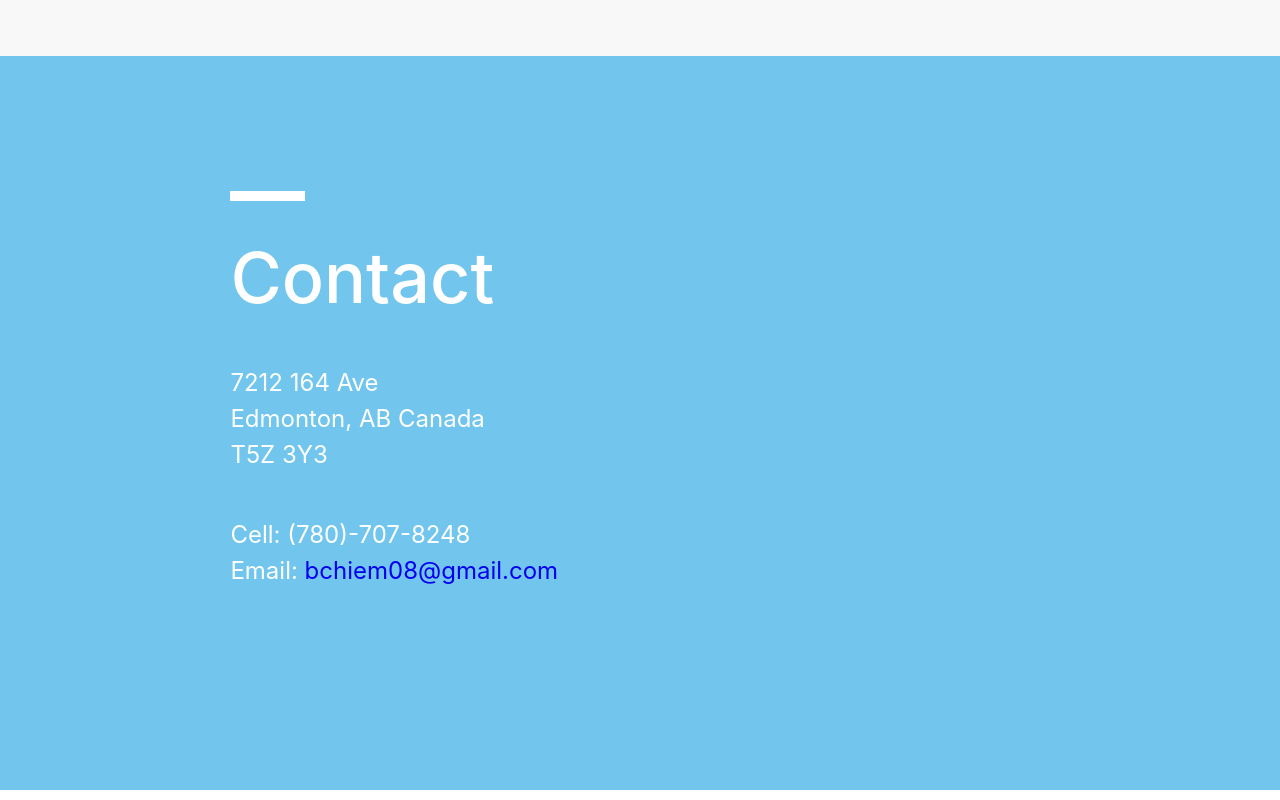
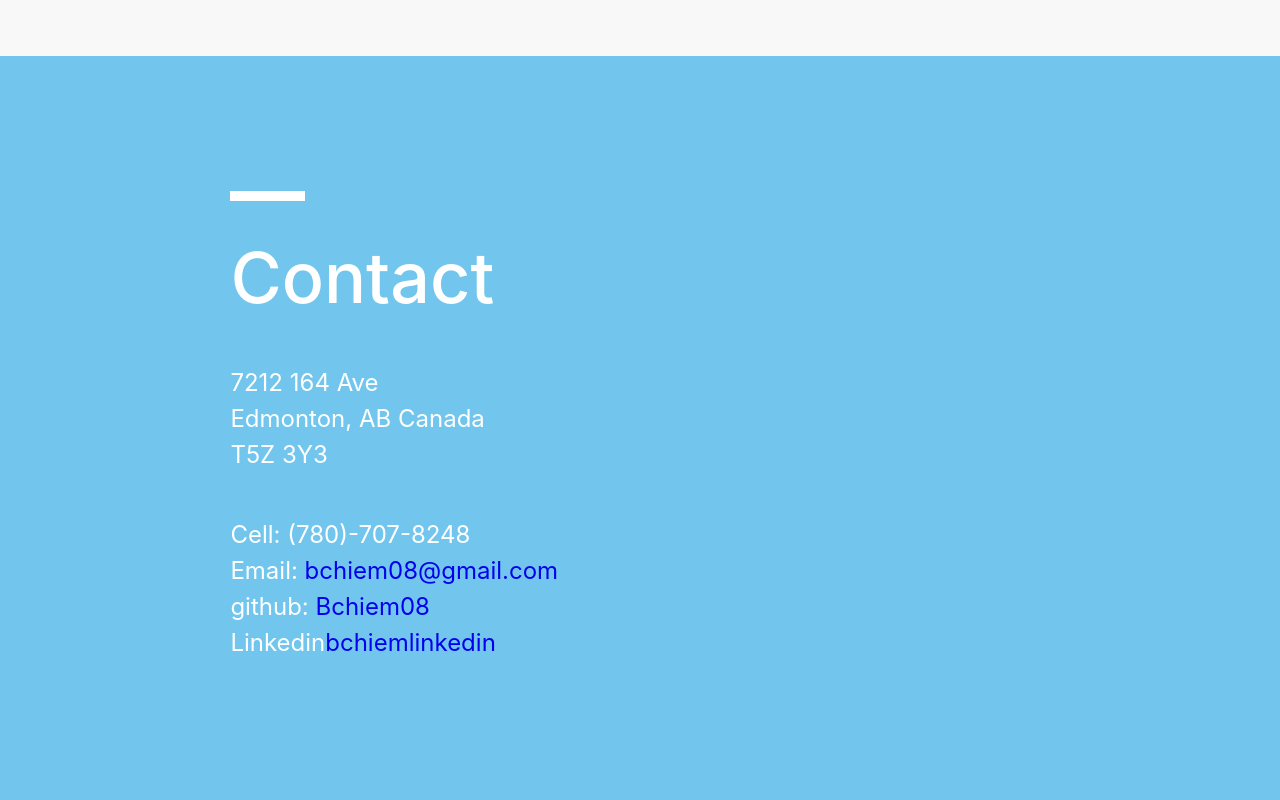
Before and after one commit to Bchiem08/Profile-page, a React (Create React App) app: page / in a window 1280 px wide. Shown: the part 4398-5198 px from the top of the page. Built offline with nearby package versions, Linux system fonts and the light colour scheme.

Commit message:
Add linkedin and git

```diff
--- a/src/components/contact/contacttext.js
+++ b/src/components/contact/contacttext.js
@@ -23,6 +23,24 @@ export default class ContactText extends Component {
               {""}bchiem08@gmail.com
             </a>
           </p>
+          <p className="contacttext">
+            github:{" "}
+            <a
+              href="https://github.com/Bchiem08"
+              style={{ textDecoration: "none" }}
+            >
+              Bchiem08
+            </a>
+          </p>
+          <p className="contacttext">
+            Linkedin
+            <a
+              href="https://www.linkedin.com/in/brian-chiem-1ab94517a/"
+              style={{ textDecoration: "none" }}
+            >
+              bchiemlinkedin
+            </a>
+          </p>
         </div>
       </div>
     );
```
